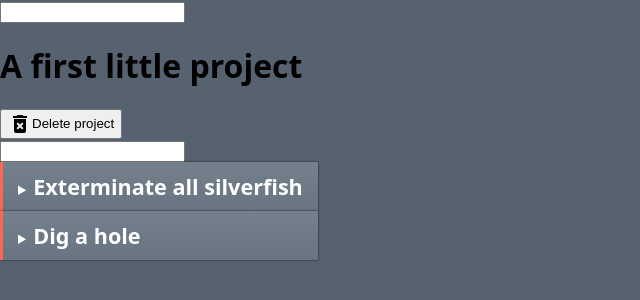
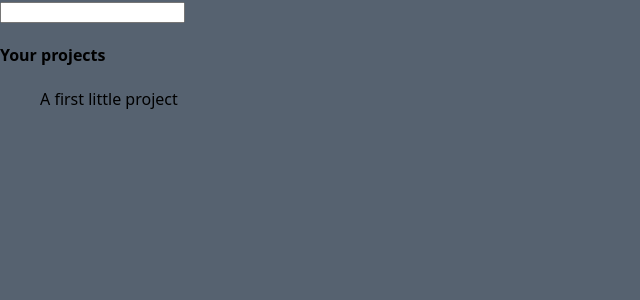
Before and after one commit to arwin4/odin-todo-list, a website built with webpack: page src/index.html in a window 1280 px wide. Shown: the whole page, without its empty margins (0-640 px from the left). Built offline with nearby package versions, Linux system fonts and the light colour scheme.

Commit message:
Add project list sidebar
Only one project and its tasks are shown at once, on click

```diff
--- a/src/index.html
+++ b/src/index.html
@@ -6,9 +6,13 @@
   </head>
   <body>
     <div class="content">
-      <form class="new-project-form">
-        <input type="text" class="new-project-input" />
-      </form>
+      <div class="sidebar">
+        <form class="new-project-form">
+          <input type="text" class="new-project-input" />
+        </form>
+        <h4>Your projects</h4>
+        <ul class="project-list"></ul>
+      </div>
       <div class="projects-container"></div>
     </div>
   </body>
--- a/src/screen.js
+++ b/src/screen.js
@@ -20,6 +20,9 @@ function DOM() {
     // Controls
     newProjectForm: document.querySelector('.new-project-form'),
     newProjectName: document.querySelector('.new-project-input'),
+
+    // Other
+    projectList: document.querySelector('.project-list'),
   };
 }
 
@@ -181,11 +184,40 @@ function renderTasks(project, projectCard) {
   });
 }
 
-function activateProjectControls(projectCard, project) {
+function renderProjectList() {
+  const listElem = DOM().projectList;
+  listElem.replaceChildren();
+  const projects = projectManager.getProjects();
+  Object.values(projects).forEach((project) => {
+    const projectItem = document.createElement('li');
+    projectItem.textContent = project.getName();
+
+    projectItem.addEventListener('click', () => {
+      renderProject(project);
+    });
+
+    listElem.appendChild(projectItem);
+  });
+}
+
+function renderProject(project) {
+  // Clear the project container
+  DOM().projectContainer.replaceChildren();
+
+  // Create project card
+  const templateCard = DOM().projectTemplate;
+  const projectCard = templateCard.content.firstElementChild.cloneNode(true);
+
+  // Render project name
+  projectDOM(projectCard).projectName.textContent = project.getName();
+
+  renderTasks(project, projectCard);
+
   // Activate delete project button
   projectDOM(projectCard).deleteBtn.addEventListener('click', () => {
     deleteProject(project);
     projectCard.remove();
+    renderProjectList();
   });
 
   // Activate new task input
@@ -196,42 +228,24 @@ function activateProjectControls(projectCard, project) {
     renderTasks(project, projectCard);
     newTaskName.value = '';
   });
-}
 
-function renderProjects() {
-  // Clear the project container
-  DOM().projectContainer.replaceChildren();
-
-  const projects = projectManager.getProjects();
-  Object.values(projects).forEach((project) => {
-    // Create project card
-    const templateCard = DOM().projectTemplate;
-    const projectCard = templateCard.content.firstElementChild.cloneNode(true);
-
-    // Render project name
-    projectDOM(projectCard).projectName.textContent = project.getName();
-
-    renderTasks(project, projectCard);
-
-    activateProjectControls(projectCard, project);
-
-    DOM().projectContainer.appendChild(projectCard);
-  });
+  DOM().projectContainer.appendChild(projectCard);
 }
 
 function activatePageControls() {
   const { newProjectName } = DOM();
   DOM().newProjectForm.addEventListener('submit', (e) => {
     e.preventDefault();
-    addProject(newProjectName);
-    renderProjects();
+    const newProject = addProject(newProjectName);
+    renderProject(newProject);
+    renderProjectList();
     newProjectName.value = '';
   });
 }
 
 function renderPage() {
   activatePageControls();
-  renderProjects();
+  renderProjectList();
 }
 
 export default renderPage;
--- a/src/style.css
+++ b/src/style.css
@@ -17,6 +17,23 @@ body {
 a {
   text-decoration: none;
   color: inherit;
+}
+
+ul {
+  list-style: none;
+}
+
+li {
+  cursor: pointer;
+}
+
+.sidebar {
+  /* padding-left: 20px; */
+}
+
+.content {
+  display: grid;
+  grid-template-columns: 200px 1fr;
 }
 
 button {
```
